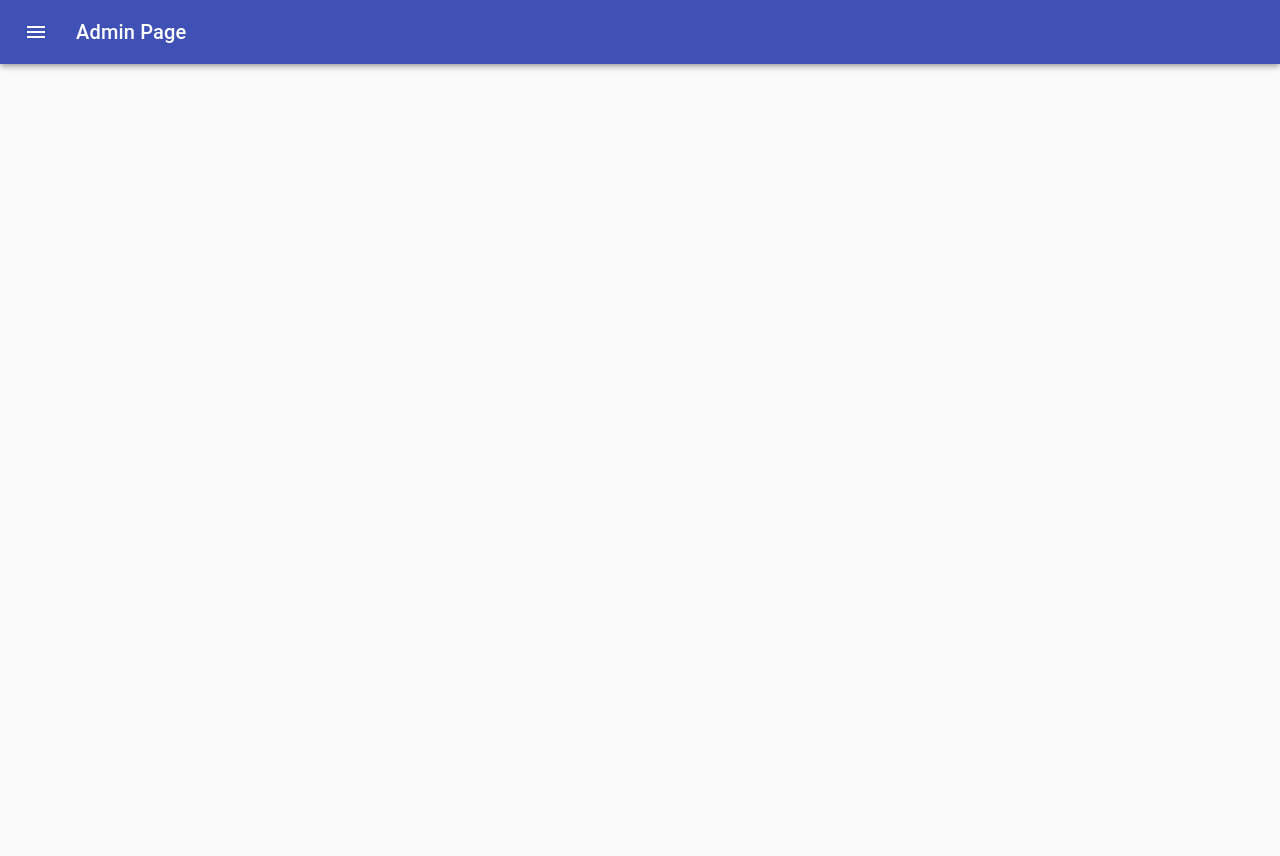
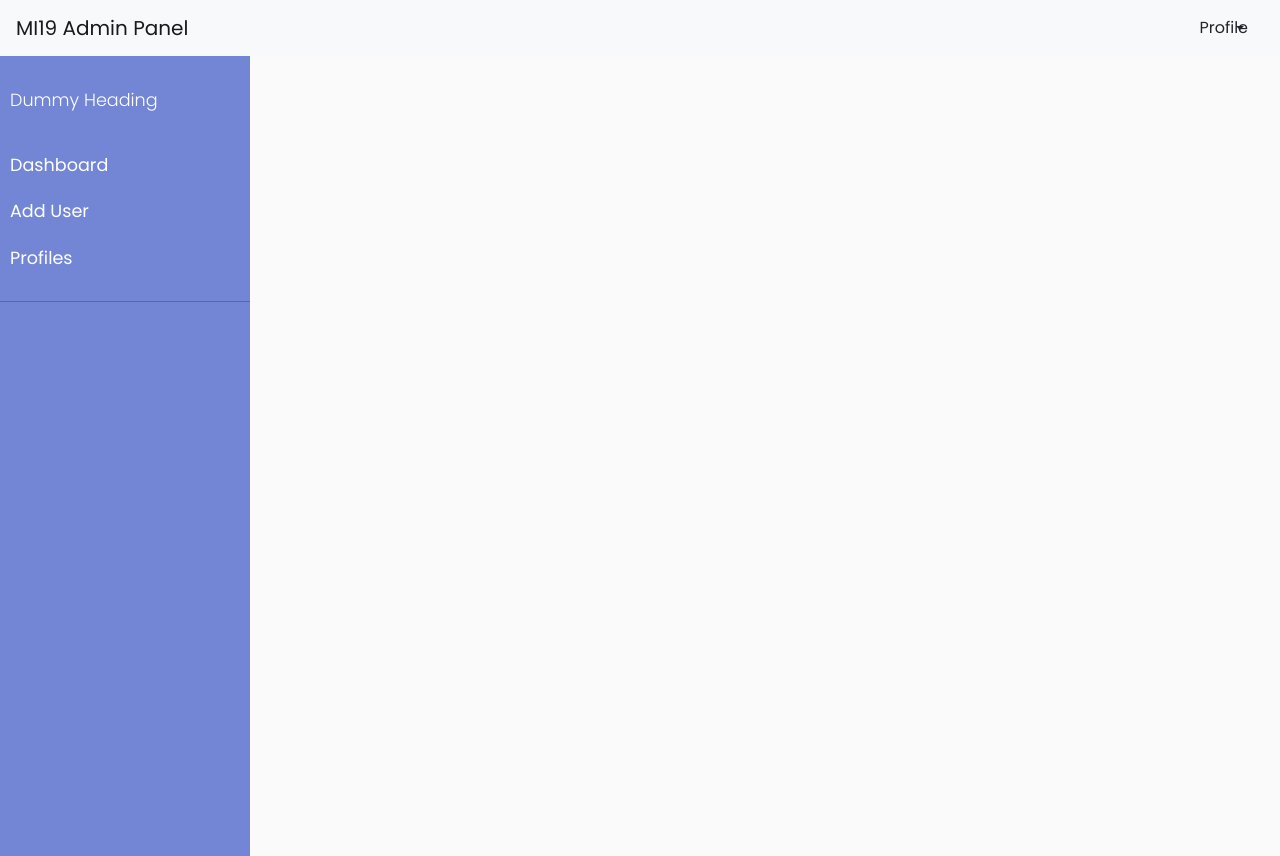
Before and after one commit to kaushik27mishra/covid19nitrr_web, a React (Create React App) app: page /#/app/dashboard in a window 1280 px wide. Before the commit the page ends 800 px from the top, so only its background shows below. Built offline with nearby package versions, Linux system fonts and the light colour scheme; sample sign-in values are in the browser's storage.

Commit message:
Sidebar added

```diff
--- a/package.json
+++ b/package.json
@@ -3,6 +3,8 @@
   "version": "0.1.0",
   "private": true,
   "dependencies": {
+    "@fortawesome/fontawesome-svg-core": "^1.2.28",
+    "@fortawesome/free-solid-svg-icons": "^5.13.0",
     "@fortawesome/react-fontawesome": "^0.1.9",
     "@material-ui/core": "^4.9.7",
     "@material-ui/icons": "^4.9.1",
--- a/src/Components/Sidebar/Sidebar.js
+++ b/src/Components/Sidebar/Sidebar.js
@@ -1,151 +1,33 @@
 import React from 'react';
-import clsx from 'clsx';
-import { makeStyles, useTheme } from '@material-ui/core/styles';
-import Drawer from '@material-ui/core/Drawer';
-import CssBaseline from '@material-ui/core/CssBaseline';
-import AppBar from '@material-ui/core/AppBar';
-import Toolbar from '@material-ui/core/Toolbar';
-import List from '@material-ui/core/List';
-import Typography from '@material-ui/core/Typography';
-import Divider from '@material-ui/core/Divider';
-import IconButton from '@material-ui/core/IconButton';
-import MenuIcon from '@material-ui/icons/Menu';
-import ChevronLeftIcon from '@material-ui/icons/ChevronLeft';
-import ChevronRightIcon from '@material-ui/icons/ChevronRight';
-import ListItem from '@material-ui/core/ListItem';
-import ListItemIcon from '@material-ui/core/ListItemIcon';
-import ListItemText from '@material-ui/core/ListItemText';
-import InboxIcon from '@material-ui/icons/MoveToInbox';
-import MailIcon from '@material-ui/icons/Mail';
-
-const drawerWidth = 240;
-
-const useStyles = makeStyles(theme => ({
-  root: {
-    display: 'flex',
-  },
-  appBar: {
-    transition: theme.transitions.create(['margin', 'width'], {
-      easing: theme.transitions.easing.sharp,
-      duration: theme.transitions.duration.leavingScreen,
-    }),
-  },
-  appBarShift: {
-    width: `calc(100% - ${drawerWidth}px)`,
-    marginLeft: drawerWidth,
-    transition: theme.transitions.create(['margin', 'width'], {
-      easing: theme.transitions.easing.easeOut,
-      duration: theme.transitions.duration.enteringScreen,
-    }),
-  },
-  menuButton: {
-    marginRight: theme.spacing(2),
-  },
-  hide: {
-    display: 'none',
-  },
-  drawer: {
-    width: drawerWidth,
-    flexShrink: 0,
-  },
-  drawerPaper: {
-    width: drawerWidth,
-  },
-  drawerHeader: {
-    display: 'flex',
-    alignItems: 'center',
-    padding: theme.spacing(0, 1),
-    // necessary for content to be below app bar
-    ...theme.mixins.toolbar,
-    justifyContent: 'flex-end',
-  },
-  content: {
-    flexGrow: 1,
-    padding: theme.spacing(3),
-    transition: theme.transitions.create('margin', {
-      easing: theme.transitions.easing.sharp,
-      duration: theme.transitions.duration.leavingScreen,
-    }),
-    marginLeft: -drawerWidth,
-  },
-  contentShift: {
-    transition: theme.transitions.create('margin', {
-      easing: theme.transitions.easing.easeOut,
-      duration: theme.transitions.duration.enteringScreen,
-    }),
-    marginLeft: 0,
-  },
-}));
-
+import 'bootstrap/dist/css/bootstrap.min.css';
+import './styles.css';
+import { FontAwesomeIcon } from '@fortawesome/react-fontawesome'
 export default function Sidebar() {
-  const classes = useStyles();
-  const theme = useTheme();
-  const [open, setOpen] = React.useState(false);
-
-  const handleDrawerOpen = () => {
-    setOpen(true);
-  };
-
-  const handleDrawerClose = () => {
-    setOpen(false);
-  };
 
   return (
-    <div className={classes.root}>
-      <CssBaseline />
-      <AppBar
-        position="fixed"
-        className={clsx(classes.appBar, {
-          [classes.appBarShift]: open,
-        })}
-      >
-        <Toolbar>
-          <IconButton
-            color="inherit"
-            aria-label="open drawer"
-            onClick={handleDrawerOpen}
-            edge="start"
-            className={clsx(classes.menuButton, open && classes.hide)}
-          >
-            <MenuIcon />
-          </IconButton>
-          <Typography variant="h6" noWrap>
-            Admin Page
-          </Typography>
-        </Toolbar>
-      </AppBar>
-      <Drawer
-        className={classes.drawer}
-        variant="persistent"
-        anchor="left"
-        open={open}
-        classes={{
-          paper: classes.drawerPaper,
-        }}
-      >
-        <div className={classes.drawerHeader}>
-          <IconButton onClick={handleDrawerClose}>
-            {theme.direction === 'ltr' ? <ChevronLeftIcon /> : <ChevronRightIcon />}
-          </IconButton>
-        </div>
-        <Divider />
-        <List>
-          {['Dashboard', 'Add User', 'Profiles'].map((text, index) => (
-            <ListItem button key={text}>
-              <ListItemIcon>{index % 2 === 0 ? <InboxIcon /> : <MailIcon />}</ListItemIcon>
-              <ListItemText primary={text} />
-            </ListItem>
-          ))}
-        </List>
+    <div className="wrapper">
+    <nav id="sidebar">
 
-      </Drawer>
-      <main
-        className={clsx(classes.content, {
-          [classes.contentShift]: open,
-        })}
-      >
-        <div className={classes.drawerHeader} />
-      </main>
+        <ul className="list-unstyled components">
+            <p>Dummy Heading</p>
+            <li>
+            <FontAwesomeIcon icon="home"/>
+            <a href="#">Dashboard</a>
+            </li>
+            <li>
+                <a href="#">Add User</a>
+            </li>
+            <li>
+            <a href="#">Profiles</a>
+            </li>
+        </ul>
+
+    </nav>
+
+    <div id="content">
+
     </div>
+</div>
   );
+
 }
--- /dev/null
+++ b/src/Components/Sidebar/styles.css
@@ -0,0 +1,85 @@
+@import "https://fonts.googleapis.com/css?family=Poppins:300,400,500,600,700";
+
+
+body {
+    font-family: 'Poppins', sans-serif;
+    background: #fafafa;
+}
+
+p {
+    font-family: 'Poppins', sans-serif;
+    font-size: 1.1em;
+    font-weight: 300;
+    line-height: 1.7em;
+    color: #999;
+}
+
+a, a:hover, a:focus {
+    color: inherit;
+    text-decoration: none;
+    transition: all 0.3s;
+}
+
+#sidebar {
+    /* don't forget to add all the previously mentioned styles here too */
+    min-width: 250px;
+    max-width: 250px;
+    min-height: 100vh;
+    background: #7386D5;
+    color: #fff;
+    transition: all 0.3s;
+
+}
+@media (max-width: 768px) {
+    #sidebar {
+        margin-left: -250px;
+    }
+    #sidebar.active {
+        margin-left: 0;
+    }
+}
+#sidebar .sidebar-header {
+    padding: 20px;
+    background: #6d7fcc;
+}
+
+#sidebar ul.components {
+    padding: 20px 0;
+    border-bottom: 1px solid #47748b;
+}
+
+#sidebar ul p {
+    color: #fff;
+    padding: 10px;
+}
+
+#sidebar ul li a {
+    padding: 10px;
+    font-size: 1.1em;
+    display: block;
+}
+#sidebar ul li a:hover {
+    color: #7386D5;
+    background: #fff;
+}
+
+#sidebar ul li.active > a, a[aria-expanded="true"] {
+    color: #fff;
+    background: #6d7fcc;
+}
+ul ul a {
+    font-size: 0.9em !important;
+    padding-left: 30px !important;
+    background: #6d7fcc;
+}
+a[data-toggle="collapse"] {
+    position: relative;
+}
+
+.dropdown-toggle::after {
+    display: block;
+    position: absolute;
+    top: 50%;
+    right: 20px;
+    transform: translateY(-50%);
+}
```
Also changed, not shown: 1 other file (tests, documents, lock files or other folders).
